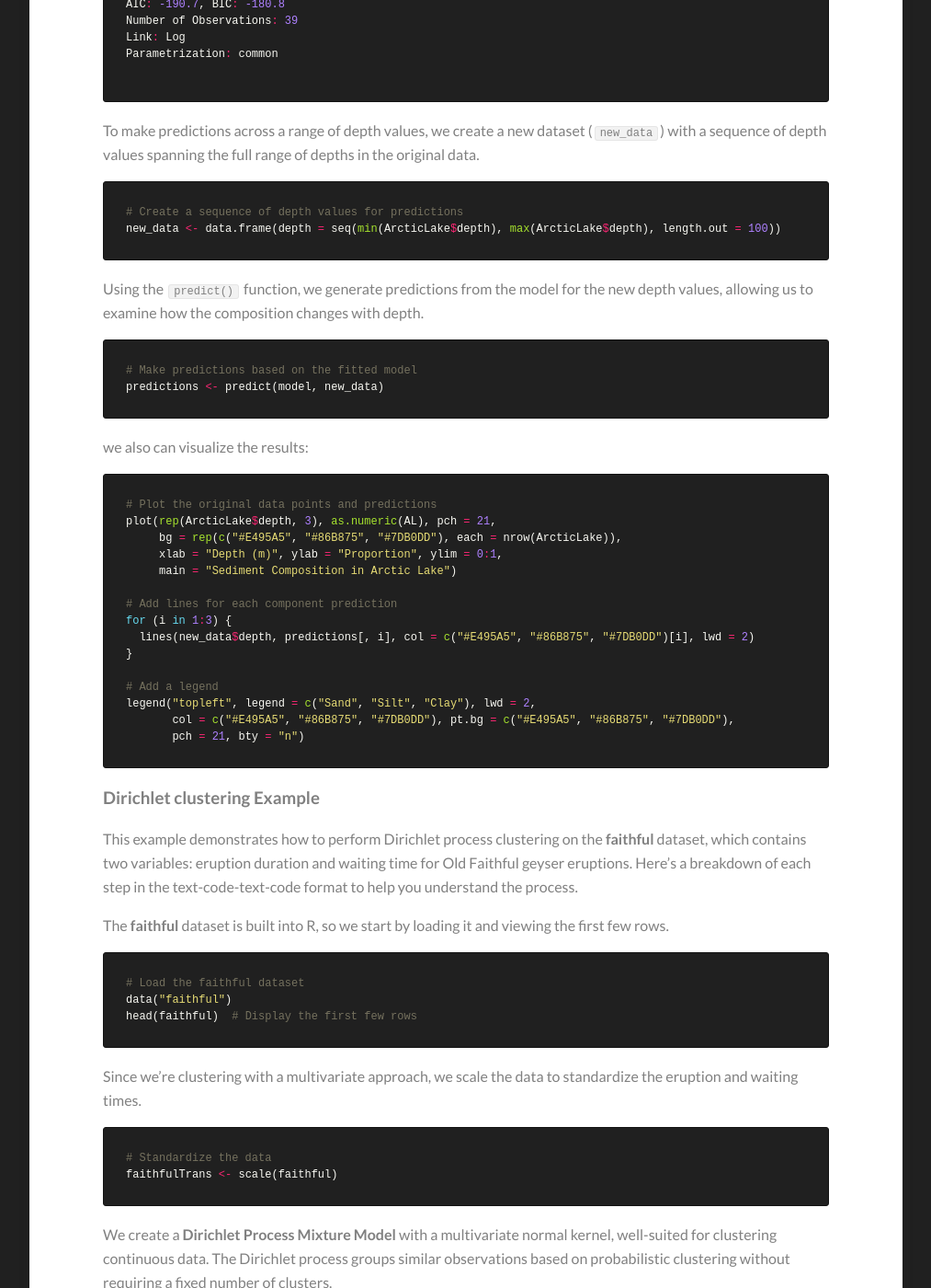
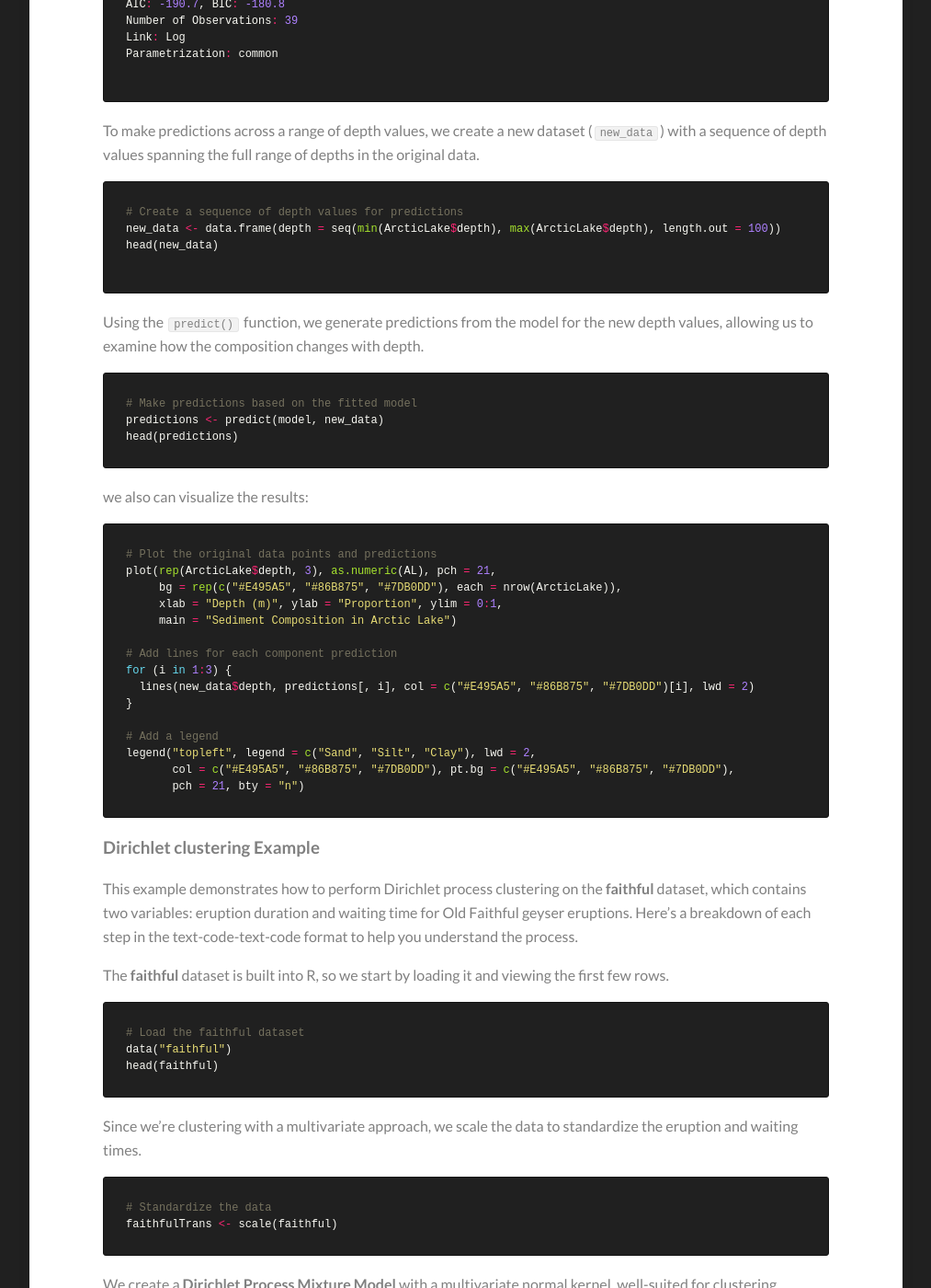
Before and after one commit to Kamran-Afzali/Kamran-Afzali.github.io, a Jekyll site: the page built from _posts/2025-02-25-Dir_Reg.md, in a window 1280 px wide and 1400 px high, scrolled down 3377 px. Shown: the whole window at 92% size, without its empty margins (133-1146 px from the left). Built offline with Jekyll 4.4.1, drawn with Linux system fonts in a browser that asks for light colours.

Commit message:
Update 2025-02-25-Dir_Reg.md

````diff
--- a/_posts/2025-02-25-Dir_Reg.md
+++ b/_posts/2025-02-25-Dir_Reg.md
@@ -96,6 +96,8 @@ To make predictions across a range of depth values, we create a new dataset (`ne
 ```r
 # Create a sequence of depth values for predictions
 new_data <- data.frame(depth = seq(min(ArcticLake$depth), max(ArcticLake$depth), length.out = 100))
+head(new_data)
+
 ```
 
 Using the `predict()` function, we generate predictions from the model for the new depth values, allowing us to examine how the composition changes with depth.
@@ -103,6 +105,7 @@ Using the `predict()` function, we generate predictions from the model for the n
 ```r
 # Make predictions based on the fitted model
 predictions <- predict(model, new_data)
+head(predictions)
 ```
 
 we also can visualize the results:
@@ -135,7 +138,7 @@ The **faithful** dataset is built into R, so we start by loading it and viewing
 ```r
 # Load the faithful dataset
 data("faithful")
-head(faithful)  # Display the first few rows
+head(faithful)
 ```
 
 Since we're clustering with a multivariate approach, we scale the data to standardize the eruption and waiting times.
````
